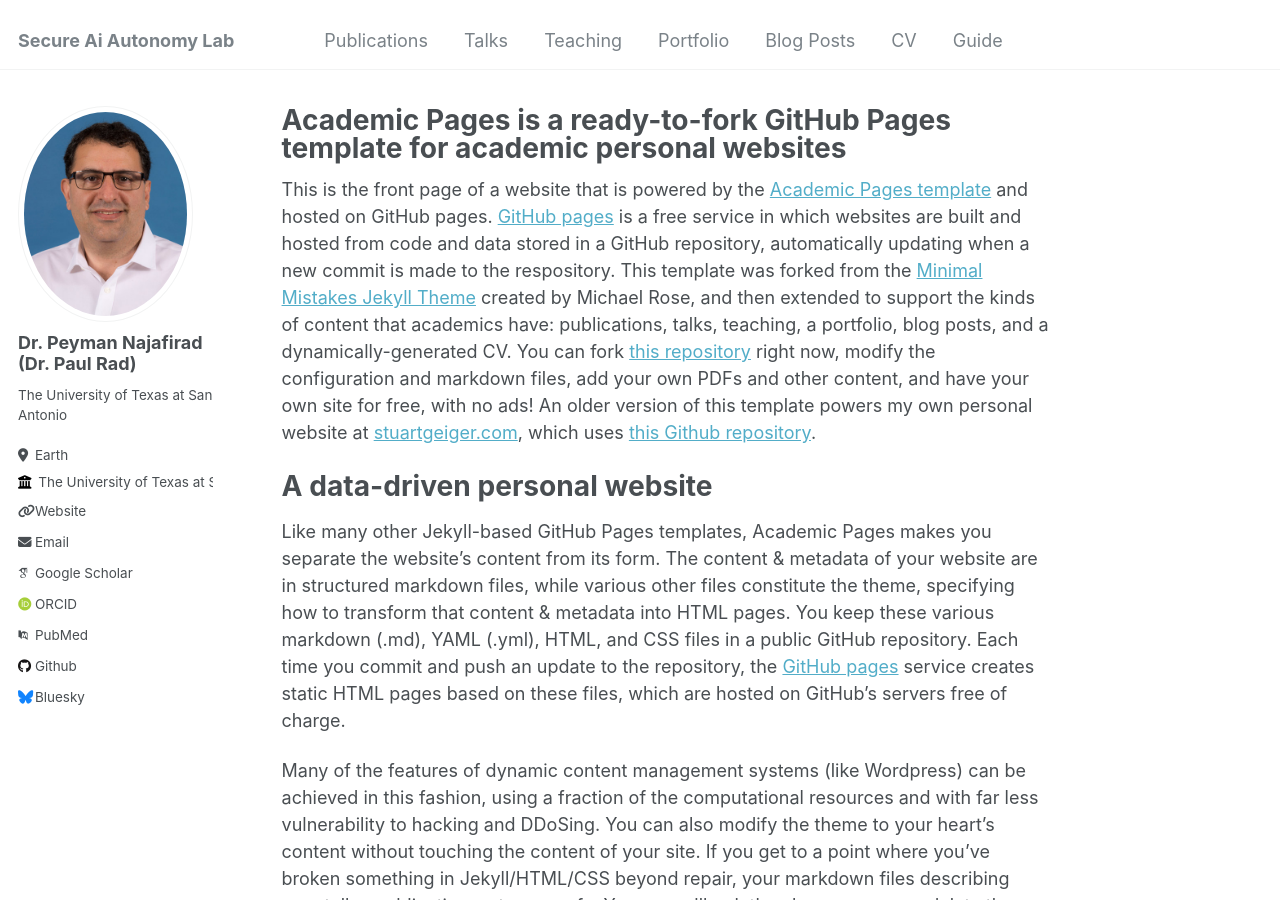
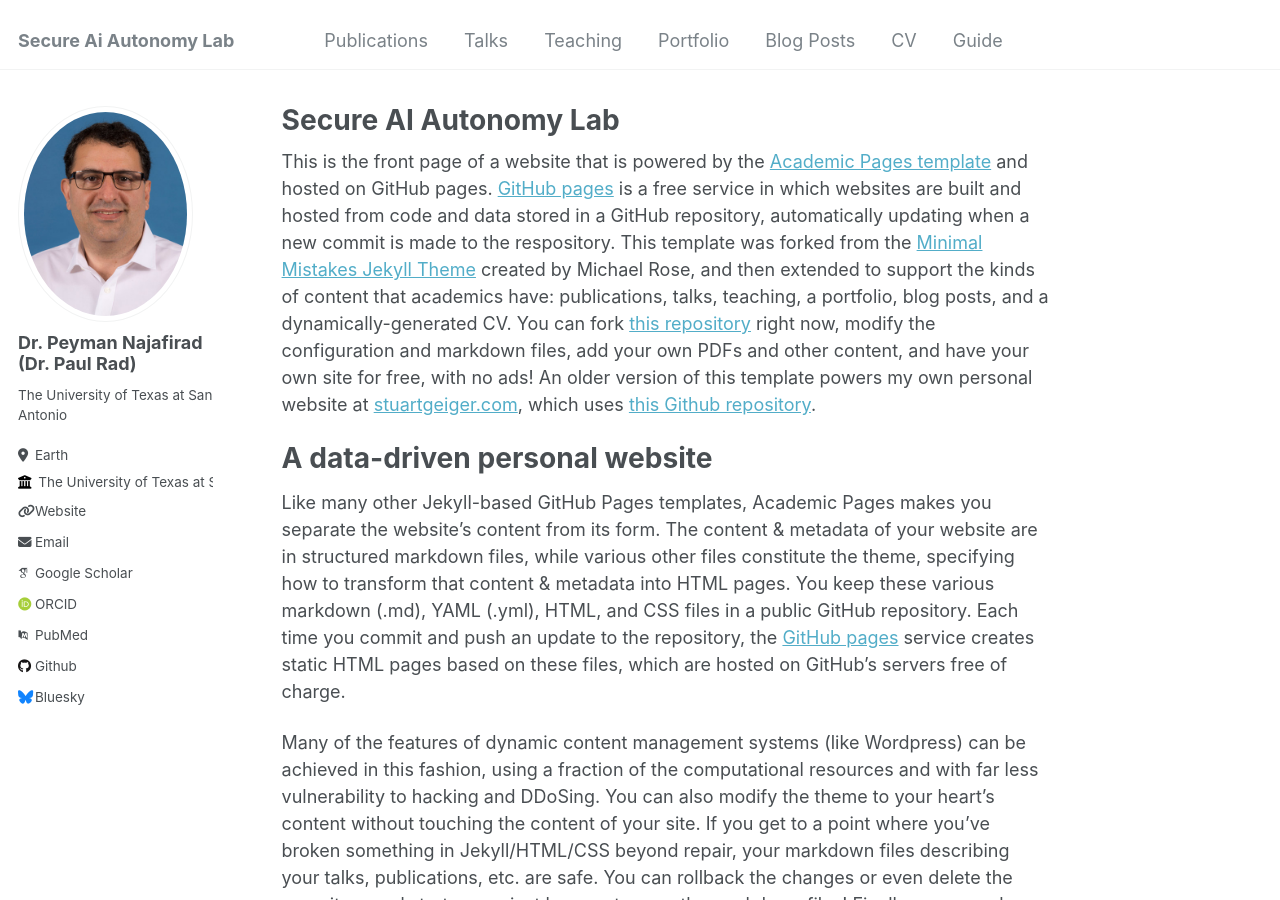
Before and after one commit to vohongthinh2011/PeymanNajafirad, a Jekyll site: the page built from _pages/about.md, in a window 1280 px wide and 900 px high. Built offline with Jekyll 4.4.1, drawn with Linux system fonts in a browser that asks for light colours; some web fonts are replaced.

Commit message:
Update about.md

```diff
--- a/_pages/about.md
+++ b/_pages/about.md
@@ -1,6 +1,6 @@
 ---
 permalink: /
-title: "Academic Pages is a ready-to-fork GitHub Pages template for academic personal websites"
+title: "Secure AI Autonomy Lab"
 author_profile: true
 redirect_from:
   - /about/
```
